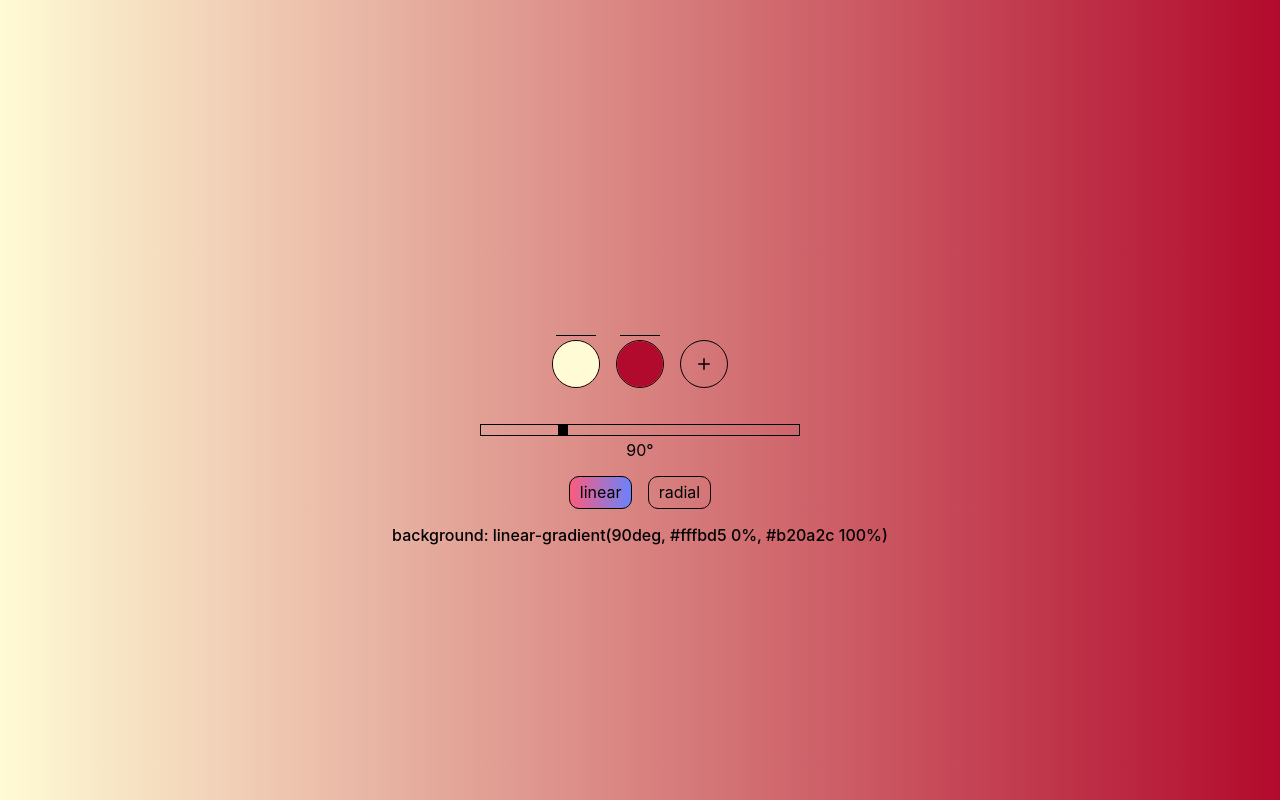
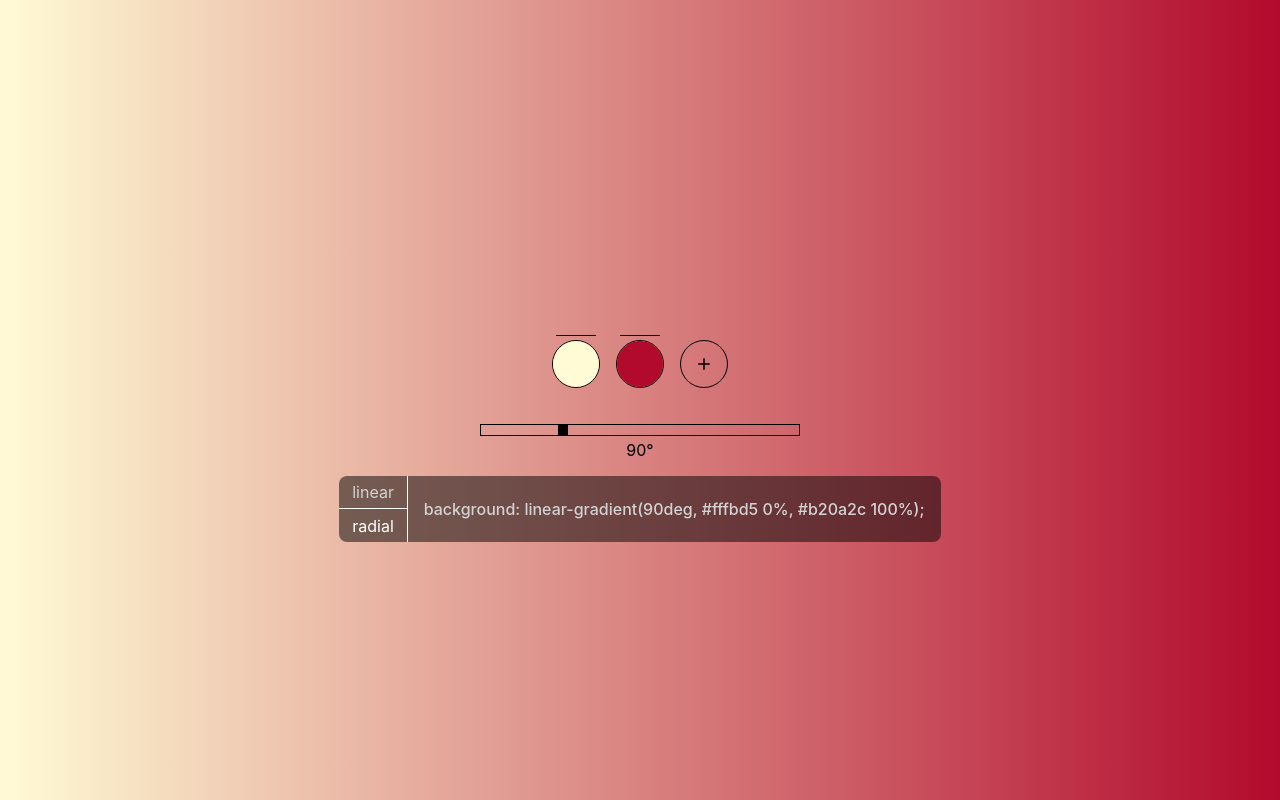
Before and after one commit to emre-cil/gradient-generator, a React (Create React App) app: page / in a window 1280 px wide. Built offline with nearby package versions, Linux system fonts and the light colour scheme.

Commit message:
output text style updated

```diff
--- a/src/App.js
+++ b/src/App.js
@@ -98,27 +98,38 @@ const App = () => {
           <p>{degree}°</p>
         </>
       )}
+      <OutputWrapper>
         <TypeWrapper>
           {['linear', 'radial'].map((i) => (
-          <div
+            <TypeButton
+              style={i === type ? { color: 'lightgray' } : {}}
               key={i}
-            style={{
-              background:
-                i === type ? 'linear-gradient(to right, #fc5c7d, #6a82fb)' : [],
-            }}
               onClick={() => {
                 setType(i);
               }}
             >
               {i}
-          </div>
+            </TypeButton>
           ))}
         </TypeWrapper>
-      <OutputText>
-        {`background: ${type}-gradient(${degree}deg,${colors.map(
+        <p
+          onClick={() =>
+            navigator.clipboard.writeText(
+              `background: ${type}-gradient(${
+                type === 'linear' ? degree + 'deg' : 'circle'
+              },${colors.map(
                 (item) => ' ' + item.value + ' ' + item.percentage + '%'
-        )})`}
-      </OutputText>
+              )});`
+            )
+          }
+        >
+          {`background: ${type}-gradient(${
+            type === 'linear' ? degree + 'deg' : 'circle'
+          },${colors.map(
+            (item) => ' ' + item.value + ' ' + item.percentage + '%'
+          )});`}
+        </p>
+      </OutputWrapper>
     </Wrapper>
   );
 };
@@ -142,7 +153,10 @@ const Pickers = styled.div`
 
 const Range = styled.input`
   margin-top: 1rem;
-  width: 25vw;
+  width: 20rem;
+  @media screen and (max-width: 768px) {
+    width: calc(60vw + 4.1rem);
+  }
   overflow: hidden;
   -webkit-appearance: none;
   background-color: transparent;
@@ -160,32 +174,46 @@ const Range = styled.input`
     color: transparent;
   }
 `;
+const TypeWrapper = styled.div`
+  display: flex;
+  flex-direction: column;
+  justify-content: center;
+  background-color: rgba(0, 0, 0, 0.5);
+  border-radius: 0.5rem 0 0 0.5rem;
+  color: white;
+  border-right: 1px solid white;
+  user-select: none;
+`;
 
-const OutputText = styled.p`
-  margin-top: 1rem;
+const TypeButton = styled.div`
+  padding: 0.4rem 0.8rem;
+  height: 100%;
+  display: inline-flex;
+  align-items: center;
+  transition: all 0.3s ease-in-out;
+  cursor: pointer;
+  & + & {
+    border-top: 1px solid white;
+  }
+`;
+
+const OutputWrapper = styled.div`
+  margin: 1rem 0 2rem;
+  display: flex;
+  justify-content: center;
+  p {
+    display: inline-flex;
+    align-items: center;
+    max-width: 50vw;
+    background-color: rgba(0, 0, 0, 0.5);
+    border-radius: 0 0.5rem 0.5rem 0;
     font-size: 1rem;
     font-weight: 500;
-  padding: 0 10vw;
-`;
-
-const TypeWrapper = styled.div`
-  margin-top: 1rem;
-  display: flex;
-  align-items: center;
-  justify-content: center;
-  div + div {
-    margin-left: 1rem;
-  }
-  div {
-    border: 1px solid black;
-    border-radius: 10px;
-    padding: 0.35rem 0.6rem;
-    transition: all 0.3s ease-in-out;
+    padding: 0.5rem 1rem;
+    color: lightgray;
     cursor: pointer;
-    &:hover {
-      color: white;
-      border-color: white;
-      background: linear-gradient(to right, #fc5c7d, #6a82fb);
+    @media screen and (max-width: 768px) {
+      max-width: 60vw;
     }
   }
 `;
```
Lines whose indentation alone changed are shown as unchanged.
